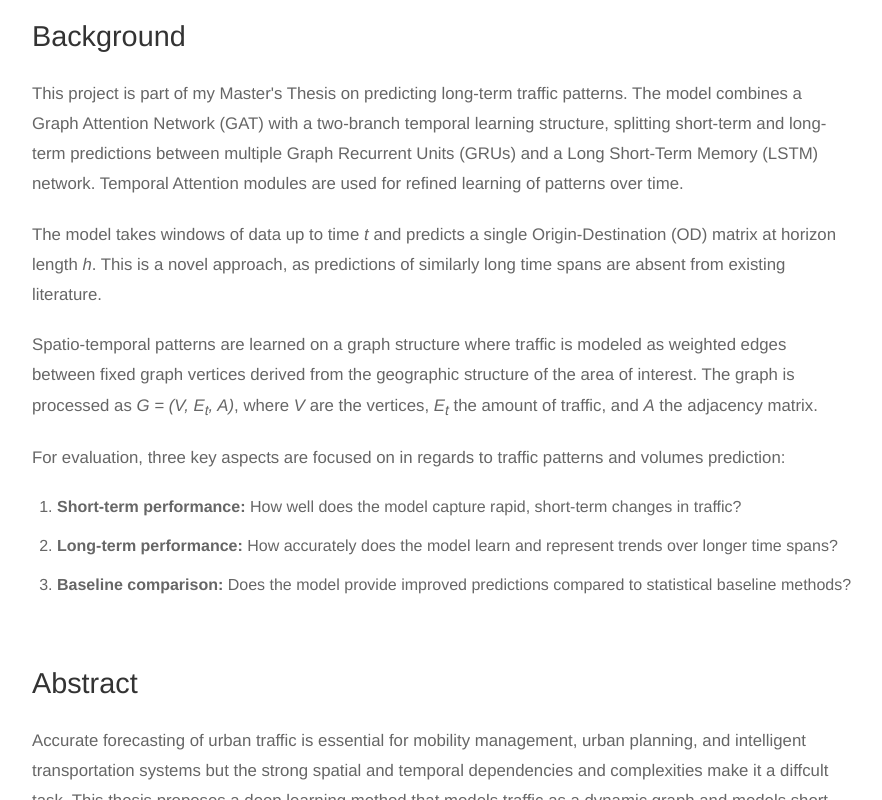
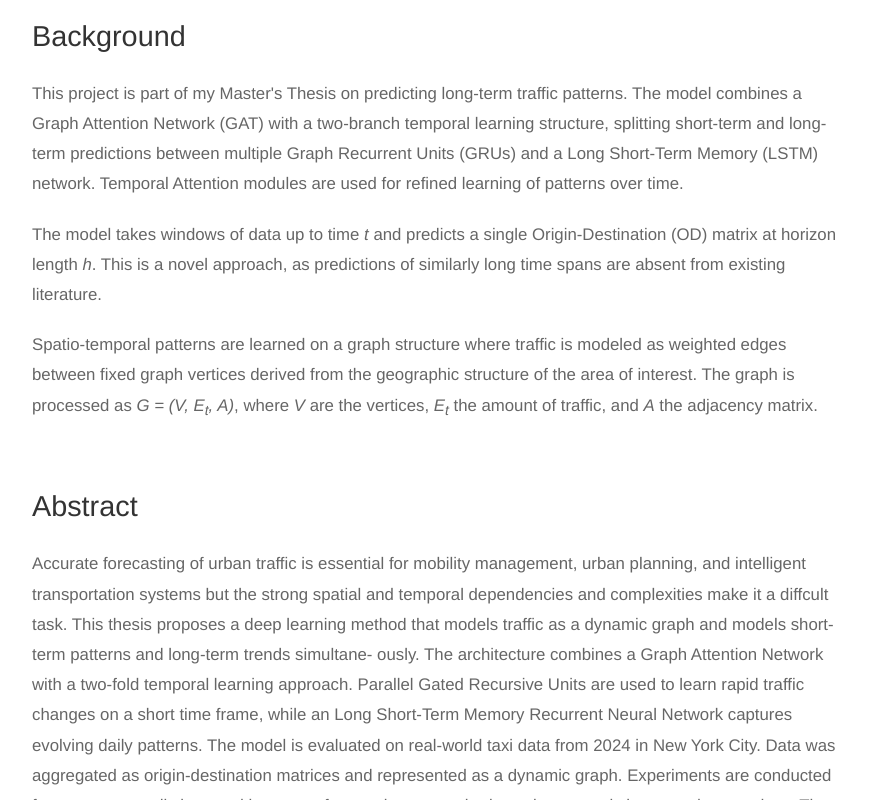
Before and after one commit to timmhopp/timmhopp.github.io, a plain HTML site: page forecasting.html in a window 1280 px wide. Shown: the part 416-1216 px from the top of the page, without its empty margins (198-1080 px from the left). Drawn offline with Linux system fonts and the light colour scheme.

Commit message:
Update forecasting.html

```diff
--- a/forecasting.html
+++ b/forecasting.html
@@ -294,12 +294,7 @@
             <p>The model takes windows of data up to time <em>t</em> and predicts a single Origin-Destination (OD) matrix at horizon length <em>h</em>. This is a novel approach, as predictions of similarly long time spans are absent from existing literature.</p>
 
             <p>Spatio-temporal patterns are learned on a graph structure where traffic is modeled as weighted edges between fixed graph vertices derived from the geographic structure of the area of interest. The graph is processed as <em>G = (V, E<sub>t</sub>, A)</em>, where <em>V</em> are the vertices, <em>E<sub>t</sub></em> the amount of traffic, and <em>A</em> the adjacency matrix.</p>
-            <p>For evaluation, three key aspects are focused on in regards to traffic patterns and volumes prediction:</p>
-                    <ol>
-                      <li><strong>Short-term performance:</strong> How well does the model capture rapid, short-term changes in traffic?</li>
-                      <li><strong>Long-term performance:</strong> How accurately does the model learn and represent trends over longer time spans?</li>
-                      <li><strong>Baseline comparison:</strong> Does the model provide improved predictions compared to statistical baseline methods?</li>
-                    </ol>
+
 
         </section>
 
```
